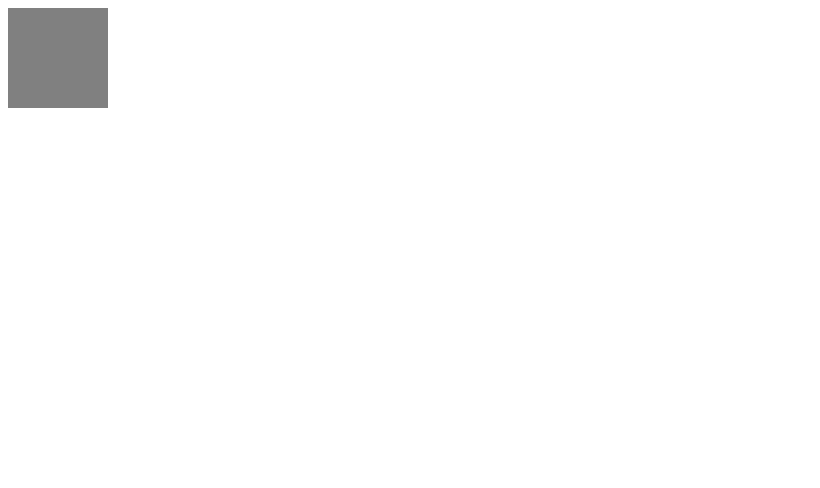
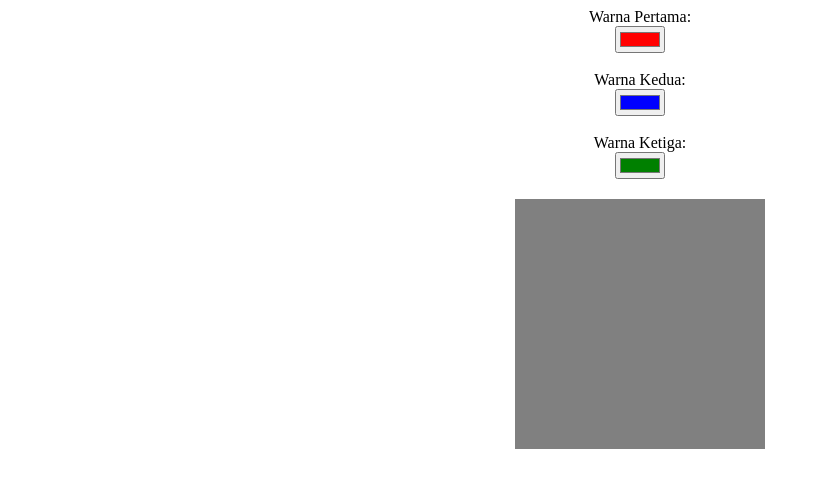
Before and after one commit to FikriBagja/fikri_PKLtes, a plain HTML site: page index.html in a window 1280 px wide. Shown: the whole page, without its empty margins (0-820 px from the left). Drawn offline with Linux system fonts and the light colour scheme.

Commit message:
nambahin input

```diff
--- a/index.html
+++ b/index.html
@@ -1,20 +1,21 @@
 <!DOCTYPE html>
 <html>
-<head>
-<title>coba</title>
-</head>
-<style>
-    #bentuk {
-        width: 100px;
-        height: 100px;
-        background-color: gray;
-        display: block;
-        border-radius: 0;
-        transition: all 0.7s;
-    }
-</style>
-<body>
-    <span id="bentuk" onclick="ubahbentuk()"></span>
+  <head>
+    <title>coba</title>
+  </head>
+  <link rel="stylesheet" href="style.css" />
+  <body>
+      <div class="controls">
+        <label for="warna1">Warna Pertama:</label>
+        <input type="color" id="warna1" value="#ff0000" />
+        <br />
+        <label for="warna2">Warna Kedua:</label>
+        <input type="color" id="warna2" value="#0000ff" />
+        <br />
+        <label for="warna3">Warna Ketiga:</label>
+        <input type="color" id="warna3" value="#008000" />
+      </div>
+      <center><span id="bentuk" onclick="ubahbentuk()"></span></center>
     <script src="main.js"></script>
-</body>
+  </body>
 </html>
--- a/main.js
+++ b/main.js
@@ -1,14 +1,23 @@
 const bentukArray = [
-    { backgroundColor: 'gray', borderRadius: '0' },
-    { backgroundColor: 'red', borderRadius: '50%' },
-    { backgroundColor: 'blue', borderRadius: '0' },
-    { backgroundColor: 'green', borderRadius: '50%' }
+  { backgroundColor: "gray", borderRadius: "0" },
+  { borderRadius: "50%" },
+  { borderRadius: "0" },
+  { borderRadius: "50%" },
 ];
 
 let i = 0;
+
 function ubahbentuk() {
+  const warna1 = document.getElementById("warna1").value;
+  const warna2 = document.getElementById("warna2").value;
+  const warna3 = document.getElementById("warna3").value;
+
+  bentukArray[1].backgroundColor = warna1;
+  bentukArray[2].backgroundColor = warna2;
+  bentukArray[3].backgroundColor = warna3;
+
   i = (i + 1) % bentukArray.length;
-            const elemenbentuk = document.getElementById('bentuk');
+  const elemenbentuk = document.getElementById("bentuk");
   const bentukBerikutnya = bentukArray[i];
   elemenbentuk.style.backgroundColor = bentukBerikutnya.backgroundColor;
   elemenbentuk.style.borderRadius = bentukBerikutnya.borderRadius;
--- /dev/null
+++ b/style.css
@@ -0,0 +1,16 @@
+#bentuk {
+  width: 250px;
+  height: 250px;
+  background-color: gray;
+  display: block;
+  border-radius: 0;
+  transition: all 0.7s;
+  margin-top: 20px;
+}
+
+.controls {
+  display: flex;
+  align-items: center;
+  display: flex;
+  flex-direction: column;
+}
```
Lines whose indentation alone changed are shown as unchanged.
